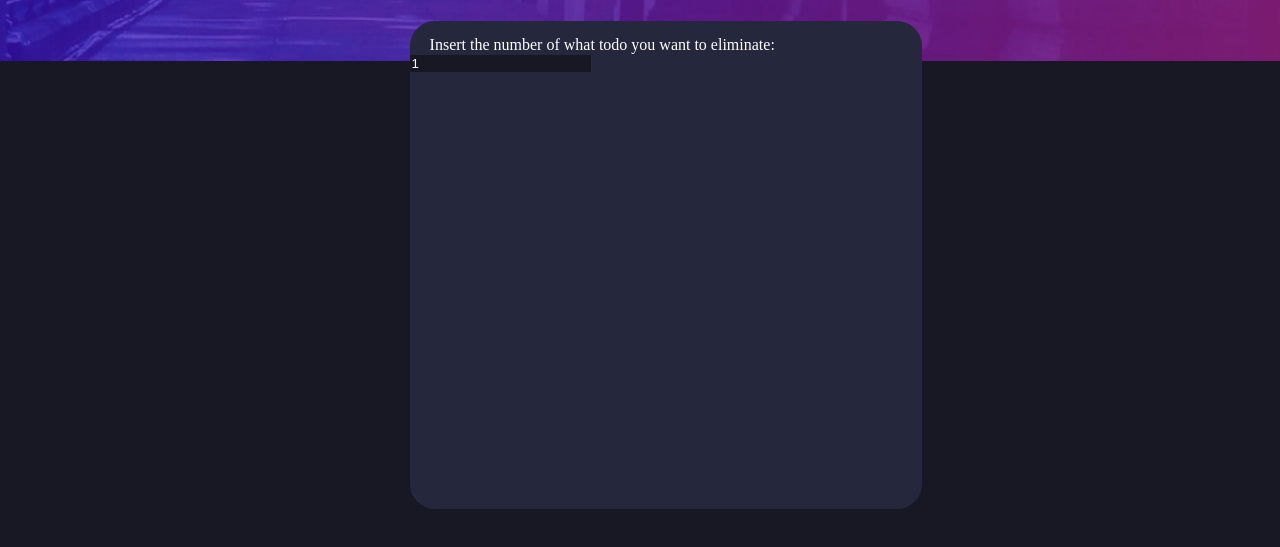
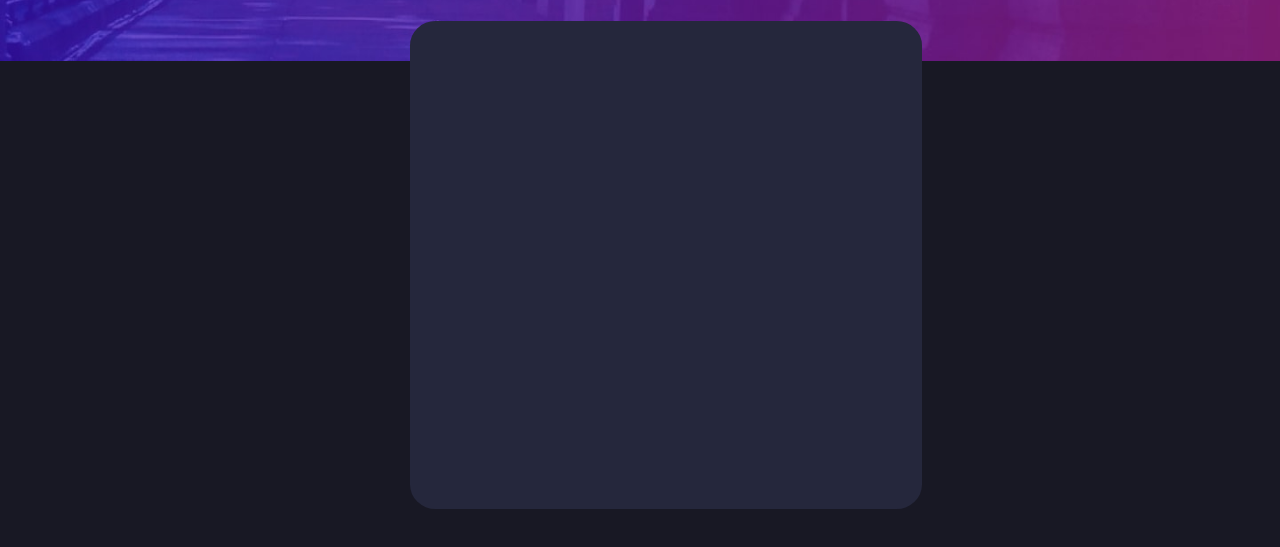
Before and after one commit to Tadeus0802/ToDoList, a plain HTML site: page index.html in a window 1280 px wide. Shown: the part 219-766 px from the top of the page. Drawn offline with Linux system fonts and the light colour scheme; some packages are replaced by stand-ins of ours; a script that the page names is missing.

Commit message:
Eliminated something not neccesary

```diff
--- a/index.html
+++ b/index.html
@@ -21,11 +21,6 @@
             </form>
         </div>
         <div id="show-list">
-            <form>
-                <label>Insert the number of what todo you want to eliminate: </label>
-                <input type="number" id="" value="1" min="1">
-                <input type="submit" class="btn btn-dark" hidden>
-            </form>
             <ul id="list">
 
             </ul>
```
